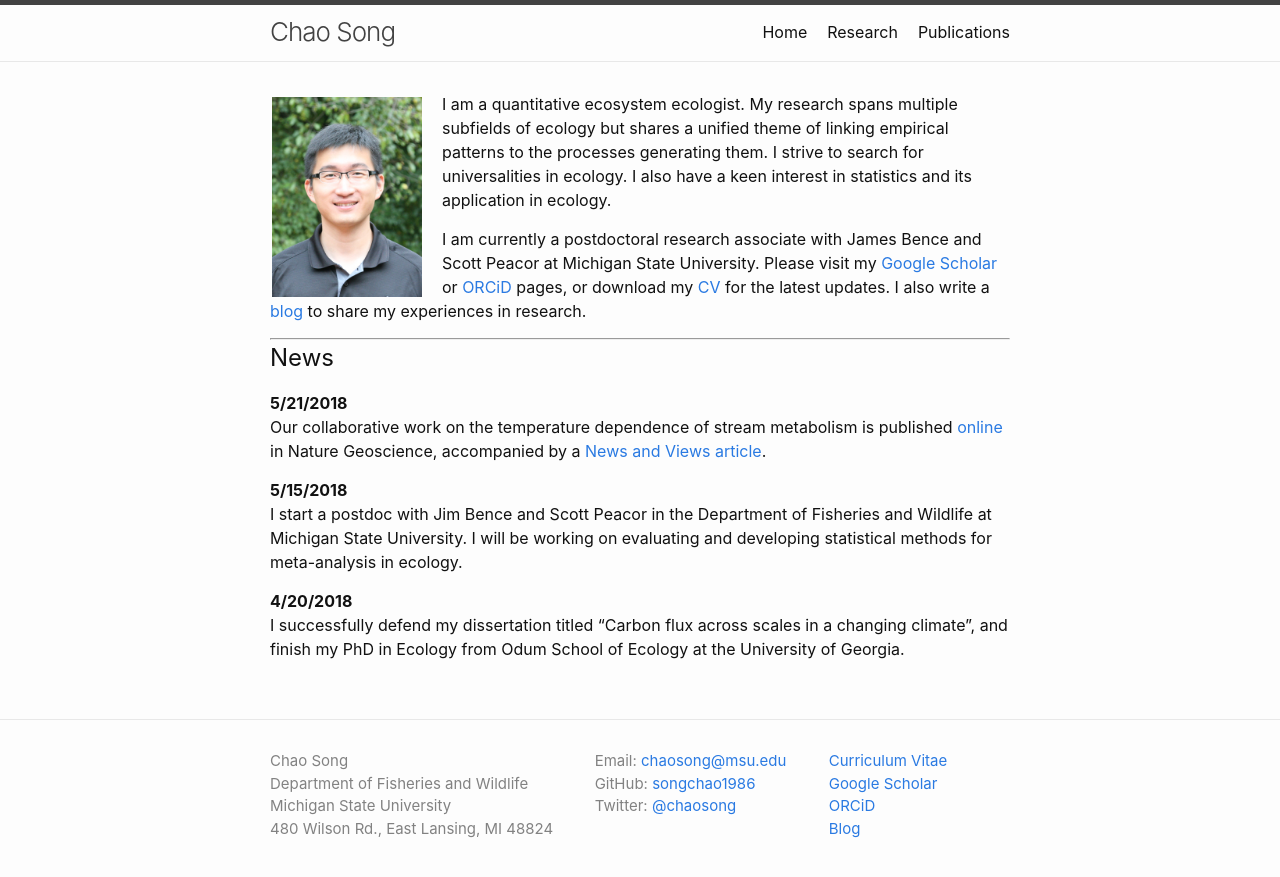
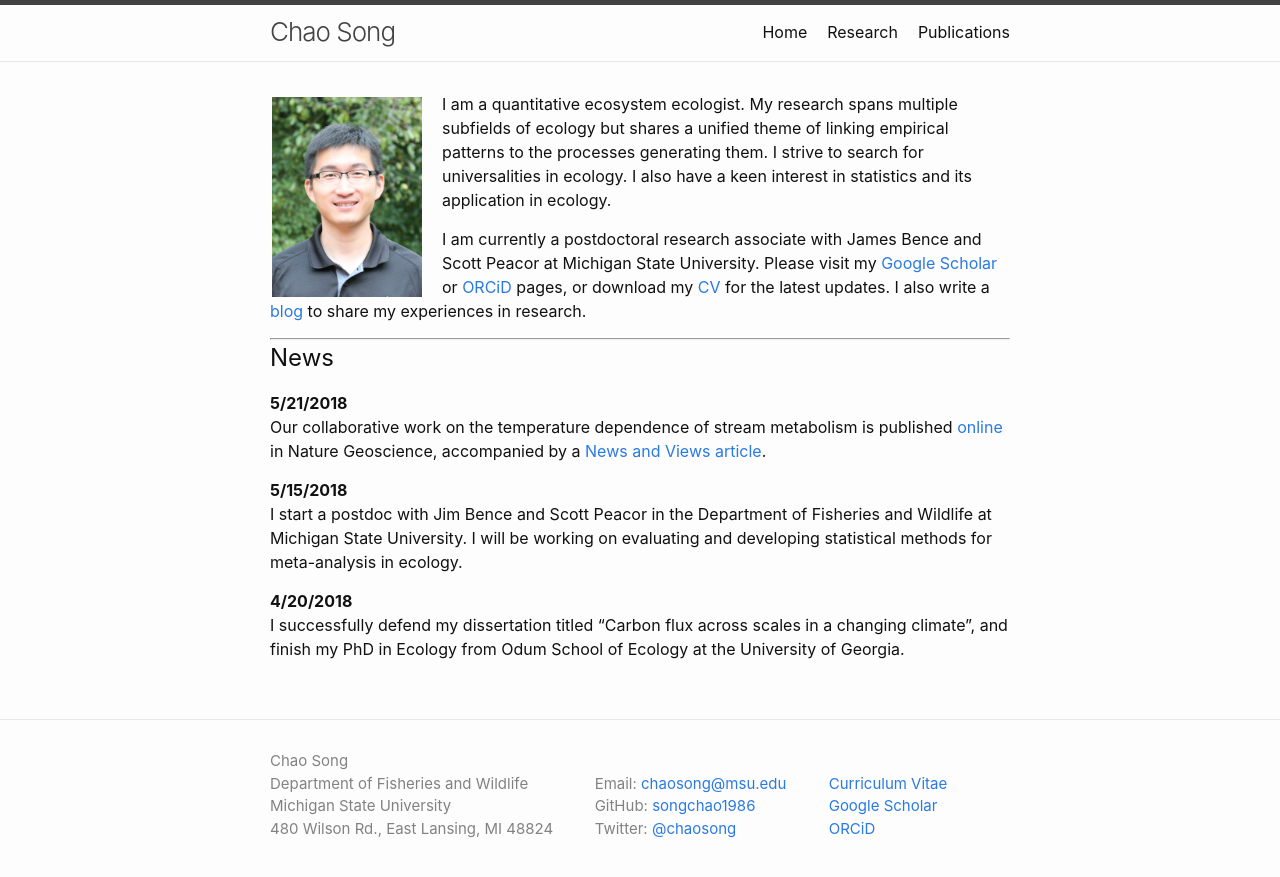
Before and after one commit to songchao1986/songchao1986.github.io, a Jekyll site: the page built from index.md, in a window 1280 px wide. Shown: the top 877 px of the page. Built offline with Jekyll 4.4.1, drawn with Linux system fonts in a browser that asks for light colours.

Commit message:
Update footer.html

```diff
--- a/_includes/footer.html
+++ b/_includes/footer.html
@@ -17,6 +17,7 @@
 
       <div class="footer-col footer-col-2">
 
+        <br/>
         Email: <a href="mailto: chaosong@msu.edu">chaosong@msu.edu</a><br/>
         GitHub: <a href="https://github.com/songchao1986">songchao1986</a><br/>
         Twitter: <a href="https://twitter.com/chaosong">@chaosong</a><br/>
@@ -25,10 +26,10 @@
 
       <div class="footer-col footer-col-3">
 
+        <br/>
         <a href="/files/CV_Song.pdf">Curriculum Vitae</a><br/>
         <a href="https://scholar.google.com/citations?user=farbSBEAAAAJ&hl=en">Google Scholar</a><br/>
         <a href="https://orcid.org/0000-0001-8225-4490">ORCiD</a><br/>
-        <a href="https://songchao1986.wordpress.com">Blog</a><br/>
 
       </div>
 
```
